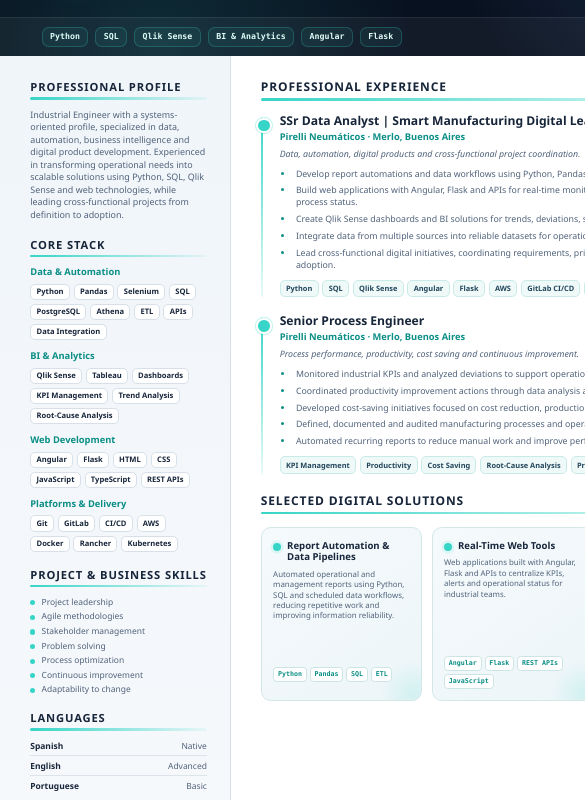
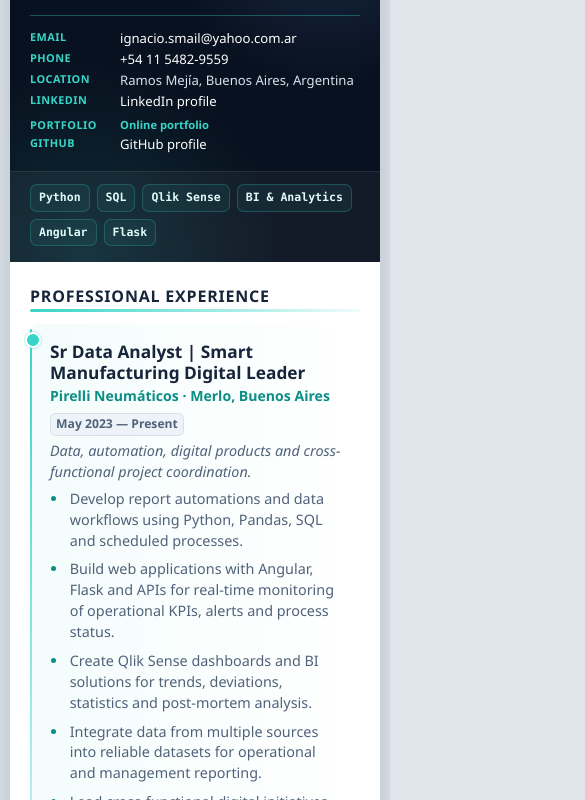
Before and after one commit to nachosmail/cv-landing-page, a website with bundled scripts: page cv/index.html in a window 390 px wide. Shown: the part 222-1022 px from the top of the page, 585 px wide, since content can reach past the window. Built offline with nearby package versions, Linux system fonts and the light colour scheme.

Commit message:
responsive y tamaño de fuente++

```diff
--- a/cv/cv.css
+++ b/cv/cv.css
@@ -208,9 +208,9 @@
   display: grid;
   grid-template-columns: minmax(0, 1fr) 61mm;
   align-items: center;
-  gap: 10mm;
+  gap: 9mm;
 
-  padding: 9mm 11mm 6mm;
+  padding: 8mm 11mm 5mm;
 }
 
 .cv-identity {
@@ -247,12 +247,12 @@
 }
 
 .cv-kicker {
-  margin-bottom: 1.2mm;
+  margin-bottom: 1.1mm;
 
   color: var(--accent);
 
   font-family: var(--font-code);
-  font-size: 6.5pt;
+  font-size: 6.7pt;
   font-weight: 800;
 
   letter-spacing: 1.2pt;
@@ -261,18 +261,18 @@
 .cv-identity h1 {
   margin-bottom: 1.3mm;
 
-  font-size: 26pt;
+  font-size: 27pt;
   font-weight: 800;
   letter-spacing: -1pt;
   line-height: 1;
 }
 
 .cv-professional-title {
-  margin-bottom: 1.2mm;
+  margin-bottom: 1.1mm;
 
   color: #ffffff;
 
-  font-size: 10.5pt;
+  font-size: 11pt;
   font-weight: 700;
   line-height: 1.2;
 }
@@ -282,41 +282,41 @@
 
   color: #aabbd0;
 
-  font-size: 7.2pt;
+  font-size: 7.5pt;
   font-weight: 500;
 }
 
 .cv-header__contact {
   display: grid;
-  gap: 1.25mm;
+  gap: 1.05mm;
 
-  padding-left: 5mm;
+  padding-left: 4.5mm;
 
   border-left: 0.5mm solid rgba(55, 213, 199, 0.55);
 
-  font-size: 7pt;
+  font-size: 7.4pt;
 }
 
 .cv-contact-item {
   display: flex;
   align-items: flex-start;
-  gap: 2mm;
+  gap: 1.7mm;
 
   color: #d6e2ef;
 
-  line-height: 1.25;
+  line-height: 1.2;
 }
 
 .cv-contact-label {
-  min-width: 12mm;
+  min-width: 11.5mm;
 
   color: var(--accent);
 
-  font-size: 6pt;
+  font-size: 6.2pt;
   font-weight: 800;
 
   text-transform: uppercase;
-  letter-spacing: 0.4pt;
+  letter-spacing: 0.35pt;
 }
 
 .cv-contact-value {
@@ -333,15 +333,25 @@
   color: var(--accent);
 }
 
+.cv-contact-item:has(a[href*="github.io"]) {
+  margin-top: 1mm;
+  font-size: 8.4pt;
+  font-weight: 800;
+}
+
+.cv-contact-item:has(a[href*="github.io"]) .cv-contact-value a {
+  color: var(--accent);
+}
+
 .cv-featured-technologies {
   display: flex;
   align-items: center;
   flex-wrap: wrap;
-  gap: 1.8mm;
+  gap: 1.6mm;
 
-  min-height: 9mm;
+  min-height: 8.5mm;
 
-  padding: 2.3mm 11mm 2.6mm;
+  padding: 2mm 11mm 2.3mm;
 
   background: rgba(255, 255, 255, 0.045);
 
@@ -354,7 +364,7 @@
 
   min-height: 5.2mm;
 
-  padding: 0.9mm 2mm;
+  padding: 0.85mm 1.9mm;
 
   color: #dffbf8;
   background: rgba(55, 213, 199, 0.07);
@@ -363,7 +373,7 @@
   border-radius: 1.8mm;
 
   font-family: var(--font-code);
-  font-size: 6.2pt;
+  font-size: 6.5pt;
   font-weight: 700;
 }
 
@@ -387,7 +397,7 @@
 .cv-sidebar {
   min-height: 0;
 
-  padding: 6mm 6mm 4mm 8mm;
+  padding: 5.2mm 5.4mm 3.4mm 7.4mm;
 
   background:
     linear-gradient(
@@ -400,7 +410,7 @@
 }
 
 .cv-section {
-  margin-bottom: 4mm;
+  margin-bottom: 3.25mm;
 }
 
 .cv-section:last-child {
@@ -411,15 +421,15 @@
 .cv-main-title {
   position: relative;
 
-  margin-bottom: 2.5mm;
-  padding-bottom: 1.4mm;
+  margin-bottom: 2mm;
+  padding-bottom: 1.1mm;
 
   color: var(--text);
 
-  font-size: 8.4pt;
+  font-size: 9pt;
   font-weight: 900;
 
-  letter-spacing: 0.65pt;
+  letter-spacing: 0.6pt;
   text-transform: uppercase;
 }
 
@@ -449,7 +459,7 @@
 
 .cv-profile {
   display: grid;
-  gap: 1.8mm;
+  gap: 1.35mm;
 }
 
 .cv-profile p {
@@ -457,8 +467,8 @@
 
   color: var(--text-soft);
 
-  font-size: 6.7pt;
-  line-height: 1.4;
+  font-size: 7.55pt;
+  line-height: 1.33;
 }
 
 /* ========================================================= */
@@ -467,12 +477,12 @@
 
 .cv-skill-groups {
   display: grid;
-  gap: 2.7mm;
+  gap: 2.05mm;
 }
 
 .cv-skill-group {
   display: grid;
-  gap: 1.2mm;
+  gap: 0.9mm;
 }
 
 .cv-skill-group h3 {
@@ -480,21 +490,21 @@
 
   color: var(--accent-dark);
 
-  font-size: 7pt;
+  font-size: 7.55pt;
   font-weight: 800;
 }
 
 .cv-skill-list {
   display: flex;
   flex-wrap: wrap;
-  gap: 1mm;
+  gap: 0.75mm;
 }
 
 .cv-skill-tag {
   display: inline-flex;
   align-items: center;
 
-  padding: 0.7mm 1.4mm;
+  padding: 0.6mm 1.15mm;
 
   color: var(--text);
   background: #ffffff;
@@ -502,9 +512,9 @@
   border: 0.2mm solid var(--border);
   border-radius: 1.3mm;
 
-  font-size: 5.7pt;
+  font-size: 6.25pt;
   font-weight: 700;
-  line-height: 1.2;
+  line-height: 1.15;
 }
 
 /* ========================================================= */
@@ -514,7 +524,7 @@
 .cv-compact-list {
   display: grid;
   grid-template-columns: 1fr;
-  gap: 1mm;
+  gap: 0.7mm;
 
   margin: 0;
 
@@ -528,15 +538,15 @@
 
   color: var(--text-soft);
 
-  font-size: 6.35pt;
-  line-height: 1.28;
+  font-size: 7.35pt;
+  line-height: 1.2;
 }
 
 .cv-compact-list li::before {
   content: "";
 
   position: absolute;
-  top: 2.5pt;
+  top: 2.6pt;
   left: 0;
 
   width: 1.35mm;
@@ -553,7 +563,7 @@
 
 .cv-language-list {
   display: grid;
-  gap: 1.1mm;
+  gap: 0.75mm;
 }
 
 .cv-language-item {
@@ -562,11 +572,11 @@
   justify-content: space-between;
   gap: 4mm;
 
-  padding-bottom: 0.9mm;
+  padding-bottom: 0.7mm;
 
   border-bottom: 0.2mm solid rgba(115, 132, 154, 0.18);
 
-  font-size: 6.35pt;
+  font-size: 7.3pt;
 }
 
 .cv-language-item:last-child {
@@ -593,32 +603,32 @@
 
 .cv-education-list {
   display: grid;
-  gap: 1.8mm;
+  gap: 1.25mm;
 }
 
 .cv-education-item {
   display: grid;
-  gap: 0.6mm;
+  gap: 0.4mm;
 }
 
 .cv-education-degree {
   color: var(--text);
 
-  font-size: 6.8pt;
+  font-size: 7.4pt;
   font-weight: 800;
 }
 
 .cv-education-institution {
   color: var(--text-soft);
 
-  font-size: 6.15pt;
-  line-height: 1.28;
+  font-size: 7.15pt;
+  line-height: 1.22;
 }
 
 .cv-education-status {
   color: var(--accent-dark);
 
-  font-size: 5.8pt;
+  font-size: 7pt;
   font-weight: 800;
 }
 
@@ -633,7 +643,7 @@
   min-width: 0;
   min-height: 0;
 
-  padding: 6mm 8mm 4mm 8mm;
+  padding: 5.2mm 7.3mm 3.4mm 7.3mm;
 
   background: #ffffff;
 }
@@ -643,13 +653,13 @@
 }
 
 .cv-main-section + .cv-main-section {
-  margin-top: 5mm;
+  margin-top: 3.5mm;
 }
 
 .cv-main-title {
-  margin-bottom: 3.5mm;
+  margin-bottom: 2.8mm;
 
-  font-size: 9pt;
+  font-size: 10pt;
 }
 
 /* ========================================================= */
@@ -658,24 +668,33 @@
 
 .cv-experience-list {
   display: grid;
-  gap: 4.5mm;
+  gap: 3.4mm;
 }
 
 .cv-experience-item {
   position: relative;
 
-  padding-left: 5mm;
+  padding: 3mm 3mm 3mm 5.2mm;
+
+  background:
+    linear-gradient(
+      90deg,
+      rgba(55, 213, 199, 0.055),
+      rgba(255, 255, 255, 0)
+    );
+
+  border-radius: 2.4mm;
 }
 
 .cv-experience-item::before {
   content: "";
 
   position: absolute;
-  top: 1.1mm;
-  bottom: 0;
+  top: 1.3mm;
+  bottom: 1.3mm;
   left: 0;
 
-  width: 0.55mm;
+  width: 0.65mm;
 
   background: linear-gradient(
     180deg,
@@ -690,11 +709,11 @@
   content: "";
 
   position: absolute;
-  top: 1.1mm;
-  left: -1.2mm;
+  top: 2.1mm;
+  left: -1.25mm;
 
-  width: 3mm;
-  height: 3mm;
+  width: 3.2mm;
+  height: 3.2mm;
 
   background: var(--accent);
 
@@ -709,19 +728,19 @@
   display: grid;
   grid-template-columns: minmax(0, 1fr) auto;
   align-items: start;
-  gap: 4mm;
+  gap: 3mm;
 
-  margin-bottom: 1.6mm;
+  margin-bottom: 1.35mm;
 }
 
 .cv-experience-role {
-  margin-bottom: 0.7mm;
+  margin-bottom: 0.6mm;
 
   color: var(--text);
 
-  font-size: 9.1pt;
-  font-weight: 900;
-  line-height: 1.16;
+  font-size: 10.45pt;
+  font-weight: 950;
+  line-height: 1.12;
 }
 
 .cv-experience-company {
@@ -729,12 +748,12 @@
 
   color: var(--accent-dark);
 
-  font-size: 7pt;
-  font-weight: 800;
+  font-size: 7.95pt;
+  font-weight: 850;
 }
 
 .cv-experience-period {
-  padding: 0.9mm 1.7mm;
+  padding: 0.7mm 1.35mm;
 
   color: var(--text-soft);
   background: var(--surface-soft);
@@ -742,36 +761,37 @@
   border: 0.2mm solid var(--border);
   border-radius: 1.5mm;
 
-  font-size: 5.8pt;
-  font-weight: 800;
+  font-size: 6.75pt;
+  font-weight: 850;
 
   white-space: nowrap;
 }
 
 .cv-experience-summary {
-  margin-bottom: 2mm;
+  margin-bottom: 1.5mm;
 
   color: var(--text-soft);
 
-  font-size: 6.6pt;
+  font-size: 7.65pt;
   font-style: italic;
+  line-height: 1.25;
 }
 
 .cv-achievement-list {
   display: grid;
-  gap: 1.35mm;
+  gap: 0.9mm;
 
   margin: 0;
-  padding-left: 3.8mm;
+  padding-left: 3.5mm;
 }
 
 .cv-achievement-list li {
-  padding-left: 0.5mm;
+  padding-left: 0.45mm;
 
   color: var(--text-soft);
 
-  font-size: 6.6pt;
-  line-height: 1.34;
+  font-size: 7.55pt;
+  line-height: 1.27;
 }
 
 .cv-achievement-list li::marker {
@@ -781,16 +801,16 @@
 .cv-experience-technologies {
   display: flex;
   flex-wrap: wrap;
-  gap: 1mm;
+  gap: 0.75mm;
 
-  margin-top: 2.2mm;
+  margin-top: 1.55mm;
 }
 
 .cv-experience-tag {
   display: inline-flex;
   align-items: center;
 
-  padding: 0.7mm 1.4mm;
+  padding: 0.55mm 1.1mm;
 
   color: #23465c;
   background: #eef9f8;
@@ -798,8 +818,8 @@
   border: 0.2mm solid #c8ebe8;
   border-radius: 1.3mm;
 
-  font-size: 5.55pt;
-  font-weight: 750;
+  font-size: 6.25pt;
+  font-weight: 800;
 }
 
 /* ========================================================= */
@@ -813,7 +833,7 @@
 .cv-solutions-grid {
   display: grid;
   grid-template-columns: repeat(3, minmax(0, 1fr));
-  gap: 2.6mm;
+  gap: 2mm;
 }
 
 .cv-solution-card {
@@ -821,7 +841,7 @@
 
   min-width: 0;
 
-  padding: 3mm;
+  padding: 2.25mm;
 
   overflow: hidden;
 
@@ -859,16 +879,16 @@
 
   display: flex;
   align-items: flex-start;
-  gap: 1.5mm;
+  gap: 1.2mm;
 
-  margin-bottom: 1.7mm;
+  margin-bottom: 1.2mm;
 }
 
 .cv-solution-marker {
-  width: 2.2mm;
-  height: 2.2mm;
+  width: 2mm;
+  height: 2mm;
 
-  flex: 0 0 2.2mm;
+  flex: 0 0 2mm;
 
   margin-top: 0.8mm;
 
@@ -885,23 +905,23 @@
 
   color: var(--text);
 
-  font-size: 7.2pt;
+  font-size: 7.55pt;
   font-weight: 900;
-  line-height: 1.2;
+  line-height: 1.14;
 }
 
 .cv-solution-description {
   position: relative;
   z-index: 1;
 
-  min-height: 24mm;
+  min-height: 20mm;
 
-  margin-bottom: 2mm;
+  margin-bottom: 1.4mm;
 
   color: var(--text-soft);
 
-  font-size: 5.9pt;
-  line-height: 1.32;
+  font-size: 6.05pt;
+  line-height: 1.22;
 }
 
 .cv-solution-technologies {
@@ -910,14 +930,14 @@
 
   display: flex;
   flex-wrap: wrap;
-  gap: 0.8mm;
+  gap: 0.6mm;
 }
 
 .cv-solution-tag {
   display: inline-flex;
   align-items: center;
 
-  padding: 0.55mm 1mm;
+  padding: 0.4mm 0.8mm;
 
   color: var(--accent-dark);
   background: #ffffff;
@@ -926,7 +946,7 @@
   border-radius: 1mm;
 
   font-family: var(--font-code);
-  font-size: 5pt;
+  font-size: 5.15pt;
   font-weight: 800;
 }
 
@@ -942,16 +962,16 @@
 
   flex: 0 0 auto;
 
-  min-height: 8mm;
+  min-height: 7.2mm;
 
-  padding: 2mm 8mm;
+  padding: 1.7mm 8mm;
 
   color: #b9c7d8;
   background: var(--header-bg-soft);
 
   border-top: 0.5mm solid var(--accent);
 
-  font-size: 5.8pt;
+  font-size: 6.05pt;
 }
 
 .cv-footer p {
@@ -976,125 +996,197 @@
 /* ========================================================= */
 
 .cv-page.compact .cv-header__main {
-  padding-top: 7.5mm;
-  padding-bottom: 4.8mm;
+  padding-top: 7mm;
+  padding-bottom: 4mm;
 }
 
 .cv-page.compact .cv-featured-technologies {
-  padding-top: 1.8mm;
-  padding-bottom: 2mm;
+  padding-top: 1.6mm;
+  padding-bottom: 1.7mm;
 }
 
 .cv-page.compact .cv-sidebar,
 .cv-page.compact .cv-main-content {
-  padding-top: 4.8mm;
-  padding-bottom: 3mm;
+  padding-top: 4.3mm;
+  padding-bottom: 2.6mm;
 }
 
 .cv-page.compact .cv-section {
-  margin-bottom: 3.2mm;
+  margin-bottom: 2.7mm;
+}
+
+.cv-page.compact .cv-section-title,
+.cv-page.compact .cv-main-title {
+  margin-bottom: 1.6mm;
 }
 
 .cv-page.compact .cv-experience-list {
-  gap: 3.5mm;
+  gap: 2.6mm;
+}
+
+.cv-page.compact .cv-experience-item {
+  padding-top: 2.4mm;
+  padding-bottom: 2.4mm;
+}
+
+.cv-page.compact .cv-experience-role {
+  font-size: 9.8pt;
+}
+
+.cv-page.compact .cv-experience-company {
+  font-size: 7.45pt;
+}
+
+.cv-page.compact .cv-experience-summary {
+  font-size: 7.15pt;
+  line-height: 1.22;
 }
 
 .cv-page.compact .cv-achievement-list {
-  gap: 1mm;
+  gap: 0.7mm;
 }
 
 .cv-page.compact .cv-achievement-list li {
-  font-size: 6.3pt;
+  font-size: 6.85pt;
+  line-height: 1.22;
 }
 
 .cv-page.compact .cv-profile p {
-  font-size: 6.35pt;
+  font-size: 7.1pt;
+}
+
+.cv-page.compact .cv-skill-groups {
+  gap: 1.7mm;
 }
 
 .cv-page.compact .cv-skill-tag {
-  font-size: 5.4pt;
+  font-size: 5.85pt;
+}
+
+.cv-page.compact .cv-compact-list li,
+.cv-page.compact .cv-language-item,
+.cv-page.compact .cv-education-degree,
+.cv-page.compact .cv-education-institution,
+.cv-page.compact .cv-education-status {
+  font-size: 6.85pt;
 }
 
 .cv-page.compact .cv-main-section + .cv-main-section {
-  margin-top: 3.5mm;
+  margin-top: 2.6mm;
+}
+
+.cv-page.compact .cv-solution-card {
+  padding: 2mm;
 }
 
 .cv-page.compact .cv-solution-description {
-  min-height: 21mm;
+  min-height: 18mm;
 
-  font-size: 5.6pt;
+  font-size: 5.75pt;
+}
+
+.cv-page.compact .cv-solution-title {
+  font-size: 7.05pt;
 }
 
 .cv-page.extra-compact .cv-header__main {
-  padding-top: 6mm;
-  padding-bottom: 4mm;
+  padding-top: 5.8mm;
+  padding-bottom: 3.6mm;
 }
 
 .cv-page.extra-compact .cv-featured-technologies {
-  padding-top: 1.5mm;
-  padding-bottom: 1.5mm;
+  padding-top: 1.3mm;
+  padding-bottom: 1.3mm;
 }
 
 .cv-page.extra-compact .cv-sidebar,
 .cv-page.extra-compact .cv-main-content {
-  padding-top: 4mm;
-  padding-bottom: 2.5mm;
+  padding-top: 3.5mm;
+  padding-bottom: 2.1mm;
 }
 
 .cv-page.extra-compact .cv-section {
-  margin-bottom: 2.5mm;
+  margin-bottom: 2.1mm;
 }
 
 .cv-page.extra-compact .cv-section-title,
 .cv-page.extra-compact .cv-main-title {
-  margin-bottom: 1.8mm;
+  margin-bottom: 1.4mm;
 }
 
 .cv-page.extra-compact .cv-profile p {
-  font-size: 6.1pt;
+  font-size: 6.65pt;
+  line-height: 1.22;
 }
 
 .cv-page.extra-compact .cv-skill-groups {
+  gap: 1.5mm;
+}
+
+.cv-page.extra-compact .cv-skill-tag {
+  font-size: 5.5pt;
+}
+
+.cv-page.extra-compact .cv-experience-list {
   gap: 2mm;
 }
 
-.cv-page.extra-compact .cv-experience-list {
-  gap: 2.8mm;
+.cv-page.extra-compact .cv-experience-item {
+  padding-top: 2mm;
+  padding-bottom: 2mm;
+}
+
+.cv-page.extra-compact .cv-experience-role {
+  font-size: 9.25pt;
+}
+
+.cv-page.extra-compact .cv-experience-company {
+  font-size: 7.1pt;
+}
+
+.cv-page.extra-compact .cv-experience-summary {
+  font-size: 6.85pt;
+  line-height: 1.2;
 }
 
 .cv-page.extra-compact .cv-achievement-list {
-  gap: 0.75mm;
+  gap: 0.55mm;
 }
 
 .cv-page.extra-compact .cv-achievement-list li {
-  font-size: 6pt;
-  line-height: 1.28;
+  font-size: 6.45pt;
+  line-height: 1.18;
 }
 
 .cv-page.extra-compact .cv-experience-technologies {
-  margin-top: 1.5mm;
+  margin-top: 1mm;
+}
+
+.cv-page.extra-compact .cv-experience-tag {
+  font-size: 5.8pt;
 }
 
 .cv-page.extra-compact .cv-main-section + .cv-main-section {
-  margin-top: 2.5mm;
+  margin-top: 2mm;
 }
 
 .cv-page.extra-compact .cv-solution-card {
-  padding: 2.3mm;
+  padding: 1.8mm;
 }
 
 .cv-page.extra-compact .cv-solution-description {
-  min-height: 18mm;
+  min-height: 15mm;
 
   font-size: 5.35pt;
+  line-height: 1.18;
 }
 
 .cv-page.extra-compact .cv-solution-title {
-  font-size: 6.8pt;
+  font-size: 6.7pt;
 }
 
 .cv-page.extra-compact .cv-footer {
-  min-height: 7mm;
+  min-height: 6.8mm;
 }
 
 /* ========================================================= */
@@ -1141,33 +1233,301 @@
 /* ========================================================= */
 /* PANTALLAS PEQUEÑAS                                        */
 /* ========================================================= */
+@media screen and (max-width: 900px) {
+  html,
+  body {
+    width: 100%;
+    min-width: 0;
 
-@media screen and (max-width: 900px) {
+    overflow-x: hidden;
+
+    background: #dfe5eb;
+  }
+
   body {
-    min-width: 0;
+    padding: 0;
   }
 
   .cv-controls {
-    position: relative;
+    position: sticky;
+    top: 0;
 
     width: 100%;
 
-    margin-bottom: 12px;
+    margin: 0;
+    padding: 10px 12px;
 
     border-radius: 0;
   }
 
+  .cv-controls__group {
+    flex-wrap: wrap;
+  }
+
+  .cv-control-button {
+    padding: 7px 10px;
+
+    font-size: 0.74rem;
+  }
+
   .cv-page {
-    transform-origin: top center;
+    width: calc(100% - 20px);
+    height: auto;
+    min-height: 0;
+
+    margin: 10px auto 24px;
+
+    overflow: visible;
+
+    transform: none;
+
+    border-radius: 14px;
+
+    box-shadow:
+      0 12px 36px rgba(32, 49, 69, 0.22);
+  }
+
+  .cv-header__main {
+    display: grid;
+    grid-template-columns: 1fr;
+    gap: 18px;
+
+    padding: 24px 20px 18px;
+  }
+
+  .cv-identity {
+    align-items: flex-start;
+  }
+
+  .cv-monogram {
+    width: 52px;
+    height: 52px;
+
+    flex-basis: 52px;
+
+    border-radius: 14px;
+
+    font-size: 1.25rem;
+  }
+
+  .cv-identity h1 {
+    font-size: 2rem;
+    line-height: 1.05;
+  }
+
+  .cv-professional-title {
+    font-size: 1rem;
+  }
+
+  .cv-professional-subtitle {
+    font-size: 0.82rem;
+    line-height: 1.35;
+  }
+
+  .cv-header__contact {
+    padding-left: 0;
+
+    border-left: 0;
+    border-top: 1px solid rgba(55, 213, 199, 0.35);
+
+    padding-top: 14px;
+
+    font-size: 0.82rem;
+  }
+
+  .cv-contact-item {
+    display: grid;
+    grid-template-columns: 82px minmax(0, 1fr);
+    gap: 8px;
+
+    line-height: 1.3;
+  }
+
+  .cv-contact-label {
+    min-width: 0;
+
+    font-size: 0.68rem;
+  }
+
+  .cv-featured-technologies {
+    padding: 12px 20px 16px;
+    gap: 7px;
+  }
+
+  .cv-featured-technology {
+    min-height: auto;
+
+    padding: 5px 8px;
+
+    font-size: 0.72rem;
+  }
+
+  .cv-body {
+    display: flex;
+    flex-direction: column;
+  }
+
+  .cv-sidebar {
+    order: 2;
+
+    padding: 22px 20px;
+
+    border-right: 0;
+    border-top: 1px solid var(--border);
+  }
+
+  .cv-main-content {
+    order: 1;
+
+    padding: 24px 20px;
+
+    min-height: 0;
+  }
+
+  .cv-section {
+    margin-bottom: 22px;
+  }
+
+  .cv-section-title,
+  .cv-main-title {
+    margin-bottom: 12px;
+
+    font-size: 0.9rem;
+  }
+
+  .cv-main-title {
+    font-size: 1rem;
+  }
+
+  .cv-profile p {
+    font-size: 0.9rem;
+    line-height: 1.55;
+  }
+
+  .cv-skill-groups {
+    gap: 16px;
+  }
+
+  .cv-skill-group h3 {
+    font-size: 0.9rem;
+  }
+
+  .cv-skill-list {
+    gap: 7px;
+  }
+
+  .cv-skill-tag {
+    padding: 5px 8px;
+
+    font-size: 0.78rem;
+  }
+
+  .cv-compact-list {
+    gap: 8px;
+  }
+
+  .cv-compact-list li {
+    font-size: 0.88rem;
+    line-height: 1.4;
+  }
+
+  .cv-language-item,
+  .cv-education-degree,
+  .cv-education-institution,
+  .cv-education-status {
+    font-size: 0.88rem;
+  }
+
+  .cv-experience-list {
+    gap: 18px;
+  }
+
+  .cv-experience-item {
+    padding: 18px 16px 18px 20px;
+  }
+
+  .cv-experience-header {
+    grid-template-columns: 1fr;
+    gap: 8px;
+  }
+
+  .cv-experience-role {
+    font-size: 1.08rem;
+    line-height: 1.2;
+  }
+
+  .cv-experience-company {
+    font-size: 0.88rem;
+  }
+
+  .cv-experience-period {
+    width: fit-content;
+
+    font-size: 0.76rem;
+  }
+
+  .cv-experience-summary {
+    font-size: 0.9rem;
+    line-height: 1.45;
+  }
+
+  .cv-achievement-list {
+    gap: 8px;
+    padding-left: 18px;
+  }
+
+  .cv-achievement-list li {
+    font-size: 0.9rem;
+    line-height: 1.45;
+  }
+
+  .cv-experience-technologies {
+    gap: 7px;
+  }
+
+  .cv-experience-tag {
+    padding: 5px 8px;
+
+    font-size: 0.76rem;
+  }
+
+  .cv-solutions-section {
+    margin-top: 24px;
+  }
+
+  .cv-solutions-grid {
+    grid-template-columns: 1fr;
+    gap: 14px;
+  }
+
+  .cv-solution-card {
+    padding: 16px;
+  }
+
+  .cv-solution-title {
+    font-size: 0.95rem;
+  }
+
+  .cv-solution-description {
+    min-height: 0;
+
+    font-size: 0.88rem;
+    line-height: 1.45;
+  }
+
+  .cv-solution-tag {
+    padding: 4px 7px;
+
+    font-size: 0.7rem;
+  }
+
+  .cv-footer {
+    flex-direction: column;
+    align-items: flex-start;
+    gap: 6px;
+
+    padding: 14px 20px;
+
+    font-size: 0.72rem;
   }
 }
-
-.cv-contact-item:has(a[href*="github.io"]) {
-  margin-top: 1mm;
-  font-size: 8pt;
-  font-weight: 800;
-}
-
-.cv-contact-item:has(a[href*="github.io"]) .cv-contact-value a {
-  color: var(--accent);
-}
--- a/data/cv-data.js
+++ b/data/cv-data.js
@@ -176,8 +176,8 @@
       },
 
       role: {
-        en: "SSr Data Analyst | Smart Manufacturing Digital Leader",
-        es: "Data Analyst SSr | Digital Leader de Smart Manufacturing"
+        en: "Sr Data Analyst | Smart Manufacturing Digital Leader",
+        es: "Data Analyst Sr | Digital Leader de Smart Manufacturing"
       },
 
       alternativeRole: {
```
Also changed, not shown: 6 other files.
